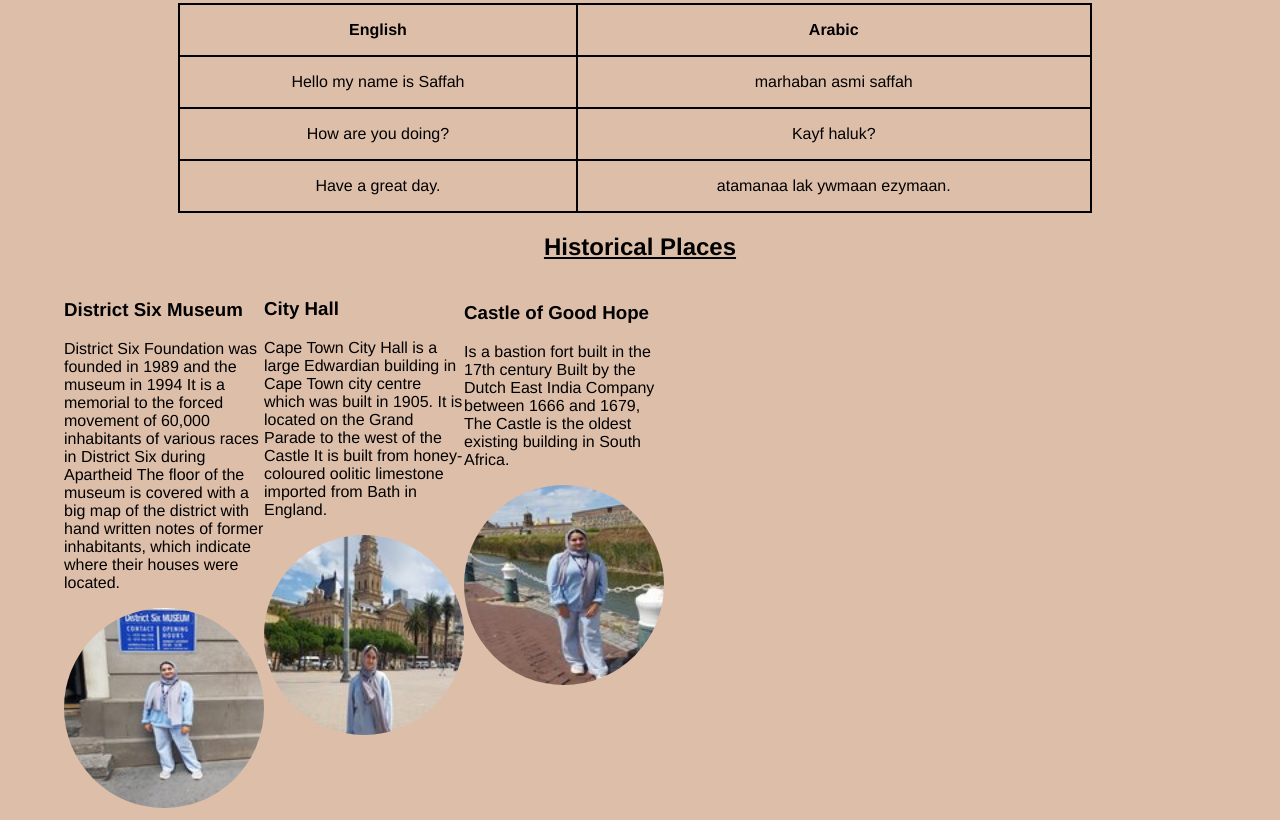
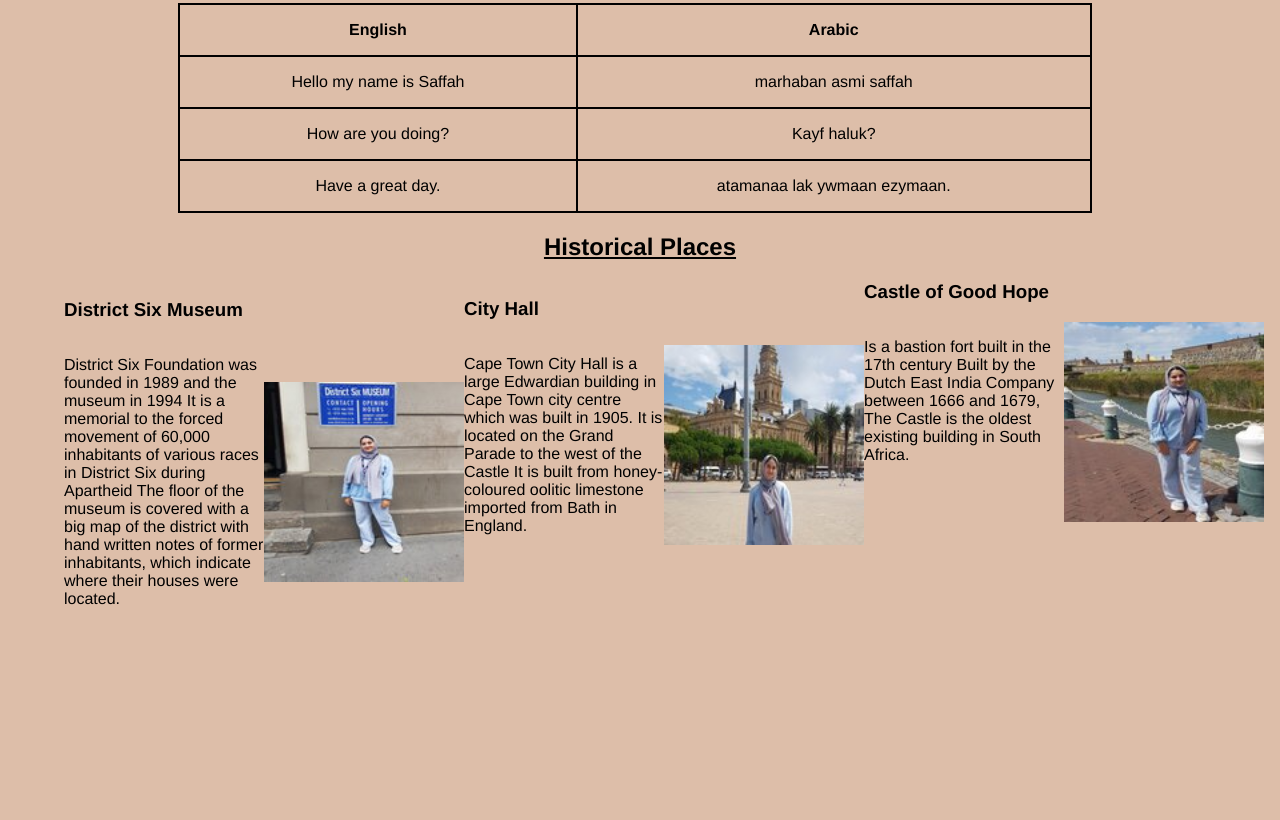
Before and after one commit to Saffah1910/Web-page, a plain HTML site: page my-webpage.html in a window 1280 px wide. Shown: the part 850-1670 px from the top of the page. After the commit the page ends 1482 px from the top, so only its background shows below. Drawn offline with Linux system fonts and the light colour scheme.

Commit message:
intial commit

```diff
--- a/style.css
+++ b/style.css
@@ -76,12 +76,12 @@ table {
 
 .Museum {
     flex: 1;
-    margin-top: 0px;
+    /* margin-top: 0px; */
 }
 
 .CSPIC {
     flex: 1;
-    margin-top: 0px;
+    /* margin-top: 0px; */
 }
 
 .CSPIC img {
@@ -93,16 +93,16 @@ table {
 
 }
 
-.historic_container p {
+/* .historic_container p {
     width: 50px;
     justify-content: center;
-}
+} */
 
 
 .historic_container img {
     width: 200px;
     height: 200px;
-    border-radius: 50%;
+    /* border-radius: 50%; */
     flex-direction: column;
 
 }
@@ -113,15 +113,22 @@ table {
 
 }
 
-.h1,
-.h2,
-.h3 {
+.d6_museum,
+.city_hall,
+.castle_gh {
     display: flex;
-    justify-content: center;
+    /* justify-content: center; */
 }
 
-.h2 img {
+/* .h2 img {
     float: left;
+} */
+
+.hpimg{
+    float: right;
+    margin: auto;
+    height: 100px;
+    width: 10em;
 }
 
 
@@ -157,10 +164,10 @@ table {
         /* display: flex; */
     /* justify-content: center;
         } */
-    .historic_container ul {
+    /* .historic_container p{
         justify-content: center;
         text-align: justify;
-    }
+    } */
 
     .FavouriteCity {
         float: left;
@@ -210,11 +217,11 @@ table {
 
     /* .h3 img{ */
         /* background-color:brown; */
-    /* } */
-.h1 {
-            background-color:orange;
+
+/* .h1 { */
+            /* background-color:orange; */
            /* flex-direction: column; */
-}
+/* }
 .h2 {
             background-color:yellow;
 
@@ -222,9 +229,9 @@ table {
 .h3{
             background-color:brown;
 
-}
+} */
     /* .historic_container ul {
         /* justify-content: center; */
         /* text-align: justify; */
         /* flex-direction: column;*/
-    }
+}
```
